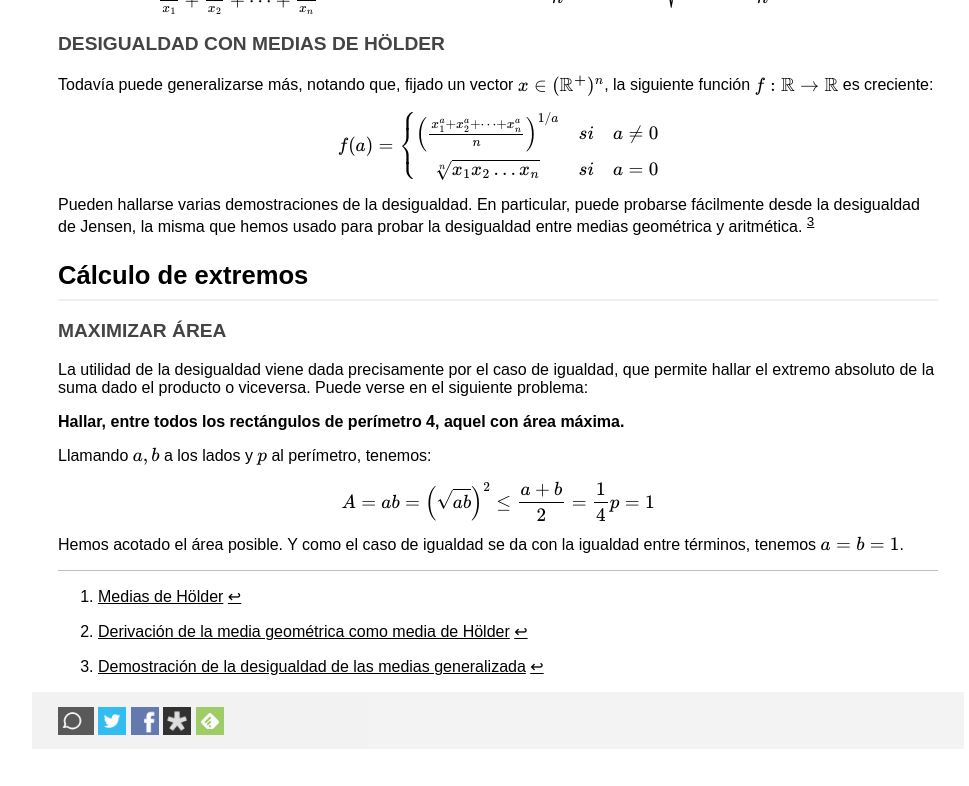
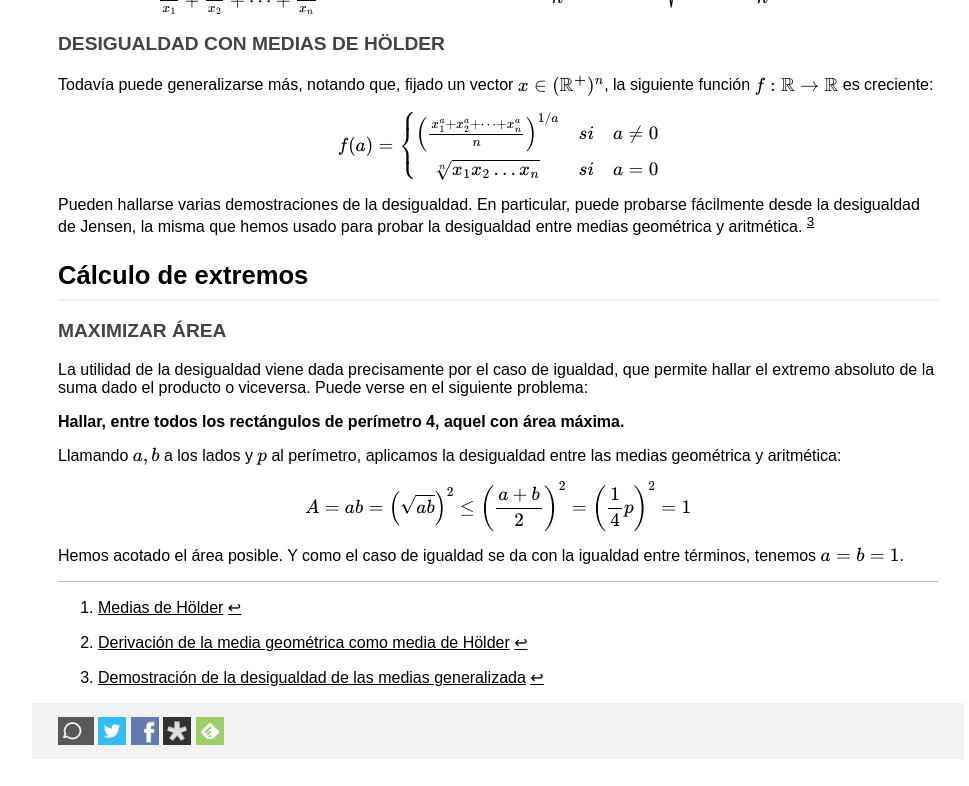
Before and after one commit to libreim/blog, a Jekyll site: the page built from _posts/2014-4-12-desigualdad-medias.md, in a window 1280 px wide and 900 px high, scrolled down 3554 px, cut to the strip 0-786 px from the top of the window. Shown: the whole strip, without its empty margins (142-1111 px from the left). Built offline with Jekyll 4.4.1, drawn with Linux system fonts in a browser that asks for light colours; formulas are drawn with MathJax 3; comment, search, counter and statistics services are not loaded.

Commit message:
[Medias] Correcciones en el ejemplo.

```diff
--- a/_posts/2014-4-12-desigualdad-medias.md
+++ b/_posts/2014-4-12-desigualdad-medias.md
@@ -193,7 +193,8 @@ Puede verse en el siguiente problema:
 
 **Hallar, entre todos los rectángulos de perímetro 4, aquel con área máxima.**
 
-Llamando `$a,b$` a los lados y `$p$` al perímetro, tenemos:
-`$$ A = ab = \left(\sqrt{ab}\right)^2 \leq \frac{a+b}{2} = \frac{1}{4}p = 1$$`
+Llamando `$a,b$` a los lados y `$p$` al perímetro, aplicamos la desigualdad
+entre las medias geométrica y aritmética:
+`$$ A = ab = \left(\sqrt{ab}\right)^2 \leq \left(\frac{a+b}{2}\right)^2 = \left(\frac{1}{4}p\right)^2 = 1$$`
 Hemos acotado el área posible. Y como el caso de igualdad se da con la igualdad
 entre términos, tenemos `$a=b=1$`.
```
